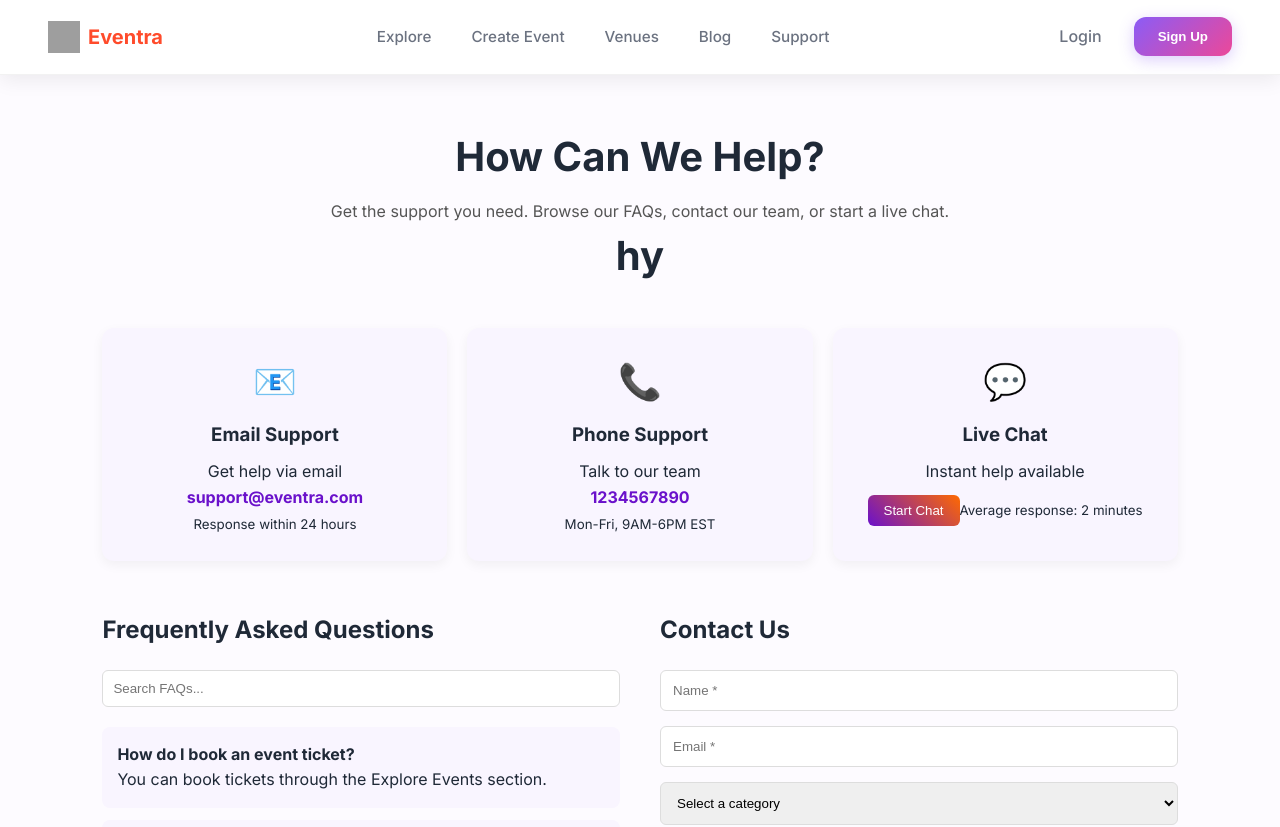
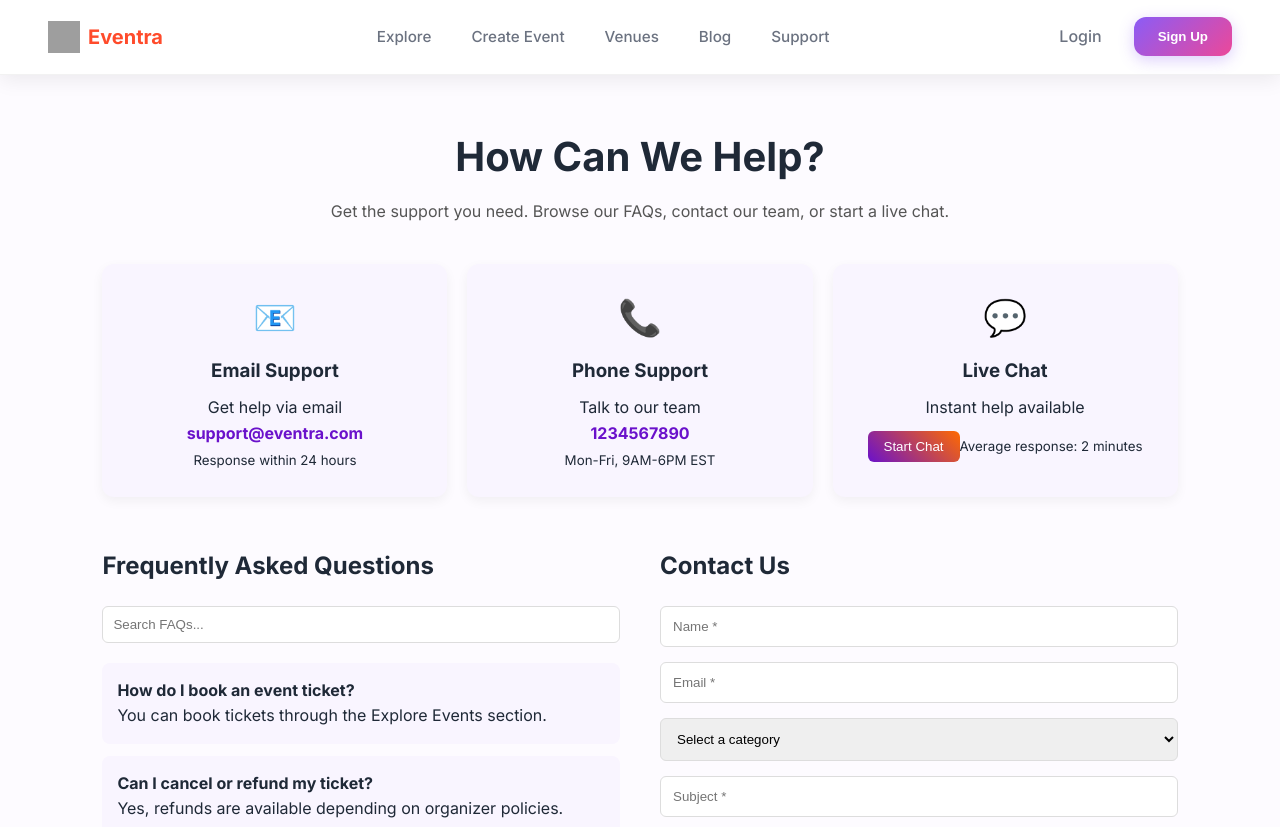
Before and after one commit to AshimaKamboj/Eventra_Project, a React (Create React App) app in the folder client/: page /support in a window 1280 px wide. Shown: the top 827 px of the page. Built offline with nearby package versions, Linux system fonts and the light colour scheme; grey boxes are pictures that could not be loaded.

Commit message:
changed support page

```diff
--- a/client/src/pages/Support.js
+++ b/client/src/pages/Support.js
@@ -11,7 +11,6 @@ function Support() {
           Get the support you need. Browse our FAQs, contact our team, or start
           a live chat.
         </p>
-        <h1>hy</h1>
       </section>
 
       {/* Support Options */}
```
